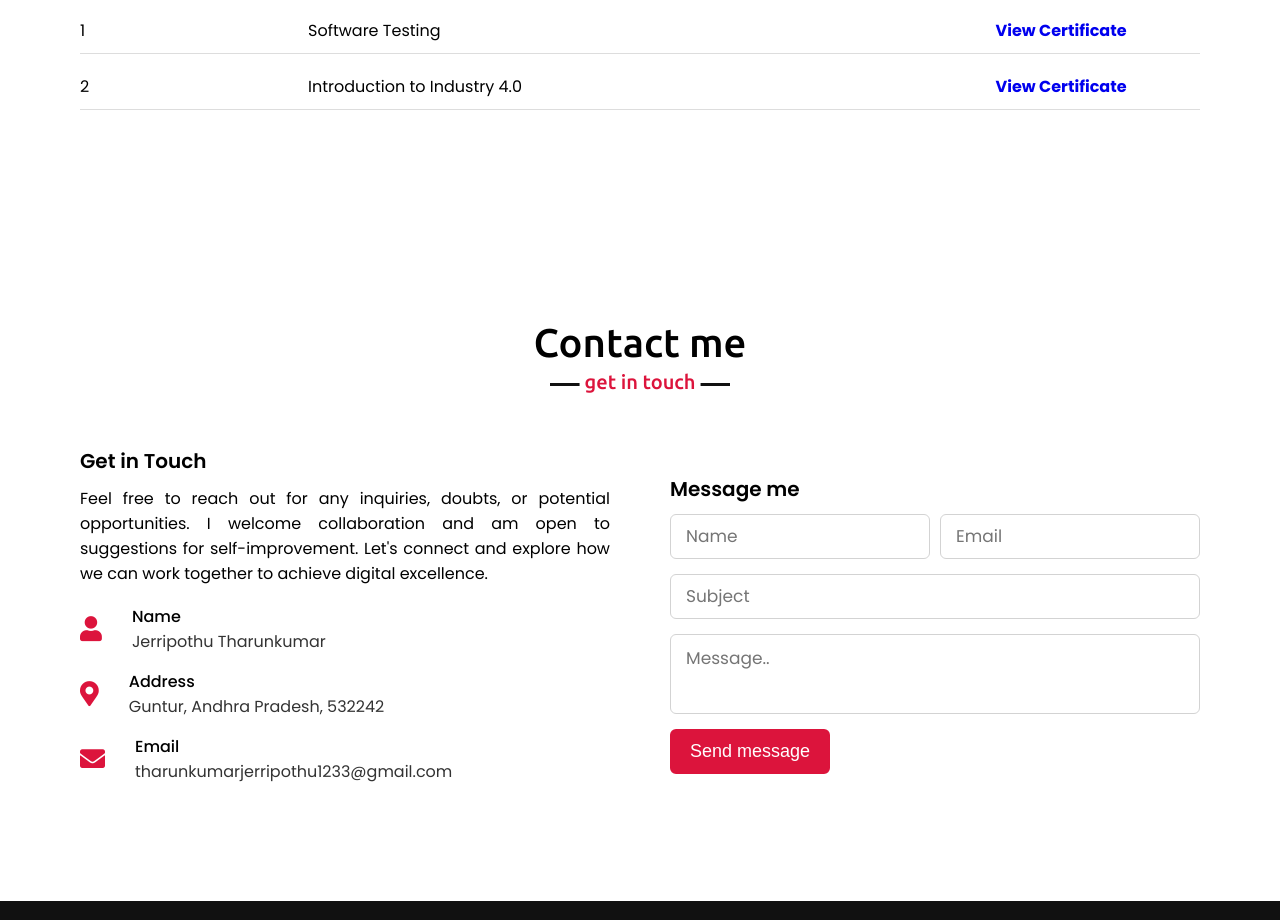
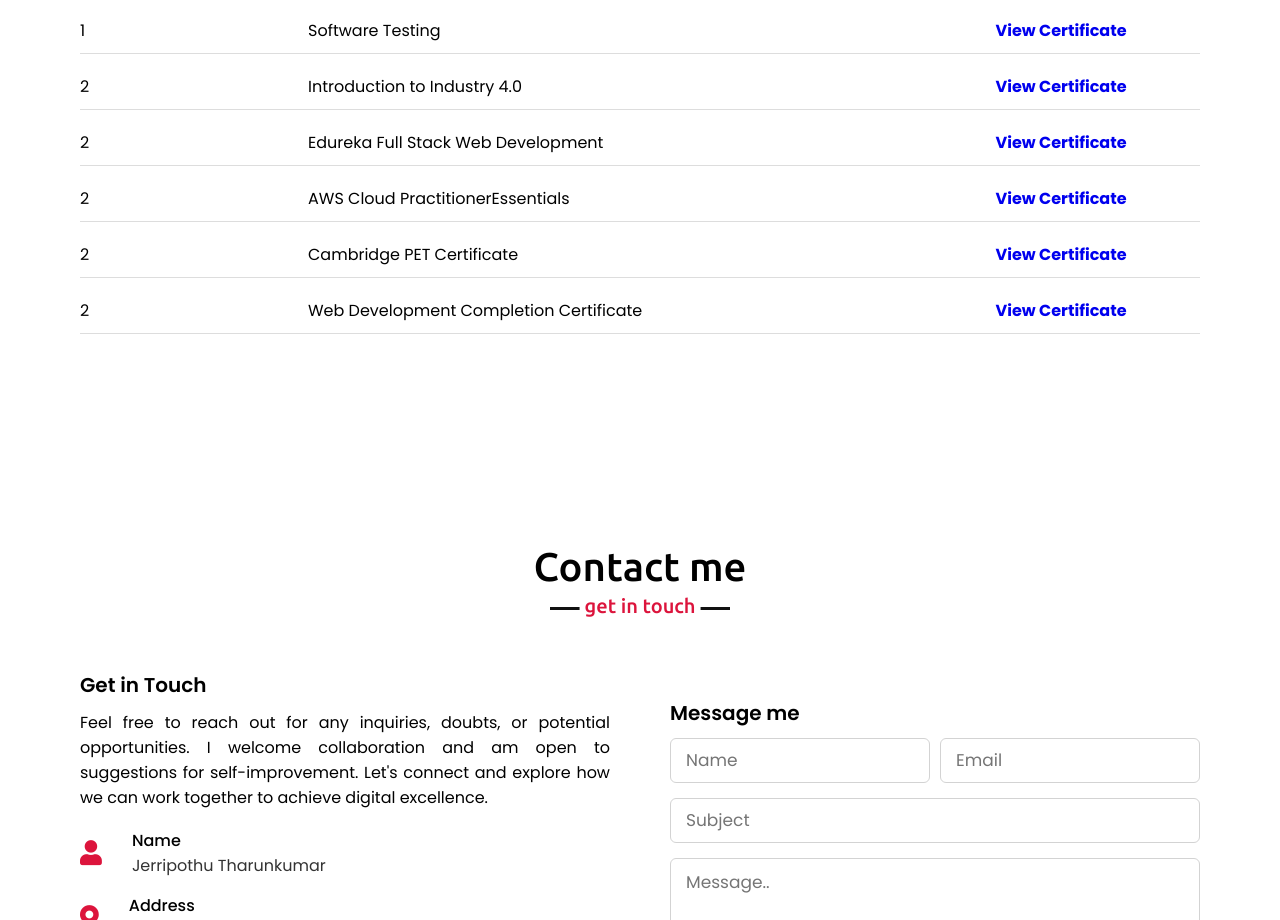
Before and after one commit to tharunkumar62/Portfolio, a plain HTML site: page index.html in a window 1280 px wide. Shown: the part 4374-5294 px from the top of the page. Drawn offline with nearby package versions, Linux system fonts and the light colour scheme.

Commit message:
Update index.html

```diff
--- a/index.html
+++ b/index.html
@@ -254,6 +254,28 @@
                                         <span class="certificate-name">Introduction to Industry 4.0 </span>
                                         <a class="certificate-link" href="Introduction to Industry 4.0.pdf">&nbsp &nbsp View Certificate</a>
                                     </li>
+
+ <li>
+                                        <span class="roll-number">2 &nbsp &nbsp &nbsp &nbsp &nbsp &nbsp</span>
+                                        <span class="certificate-name">Edureka Full Stack Web Development </span>
+                                        <a class="certificate-link" href="Edureka Full Stack Web Development.png">&nbsp &nbsp View Certificate</a>
+                                    </li>
+                                     <li>
+                                        <span class="roll-number">2 &nbsp &nbsp &nbsp &nbsp &nbsp &nbsp</span>
+                                        <span class="certificate-name">AWS Cloud PractitionerEssentials </span>
+                                        <a class="certificate-link" href="AWS Cloud Practitioner Course.pdf">&nbsp &nbsp View Certificate</a>
+                                    </li>
+ <li>
+                                        <span class="roll-number">2 &nbsp &nbsp &nbsp &nbsp &nbsp &nbsp</span>
+                                        <span class="certificate-name">Cambridge PET Certificate </span>
+                                        <a class="certificate-link" href="Cambridge PET.pdf">&nbsp &nbsp View Certificate</a>
+                                    </li>
+
+                                     <li>
+                                        <span class="roll-number">2 &nbsp &nbsp &nbsp &nbsp &nbsp &nbsp</span>
+                                        <span class="certificate-name">Web Development Completion Certificate </span>
+                                        <a class="certificate-link" href="Web Development Course Completion.pdf">&nbsp &nbsp View Certificate</a>
+                                    </li>
 <!-- Add more certificate items as needed -->
                                 </ul>
 
```
